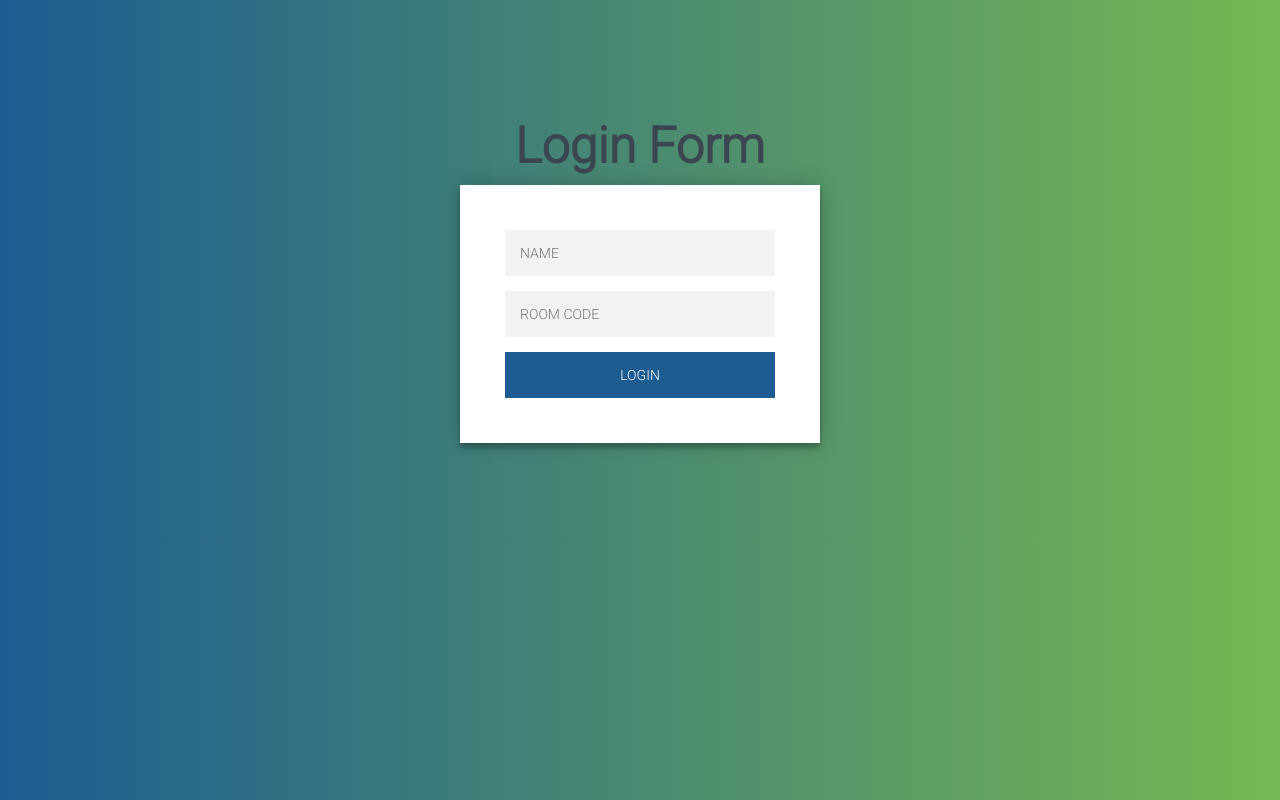
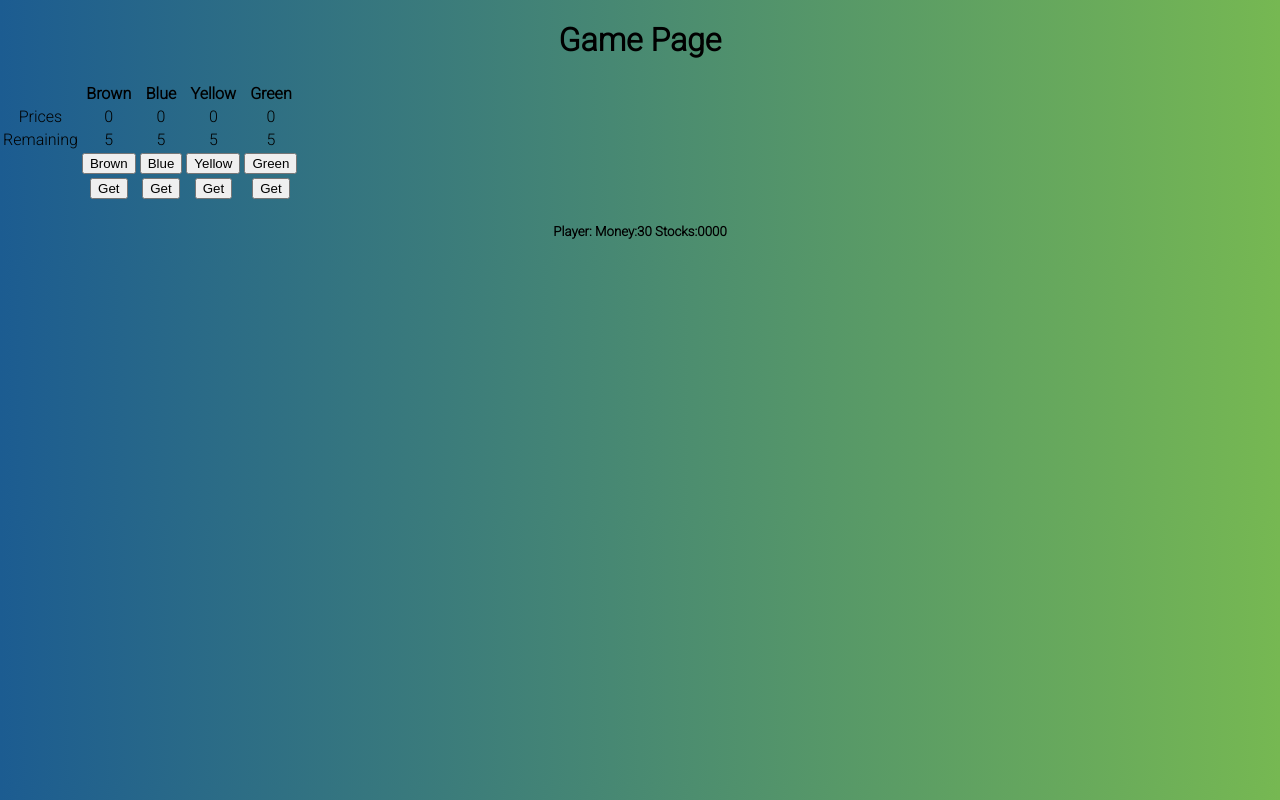
Before and after one commit to katrincheung/Manila, a React (Create React App) app in the folder client/: page / in a window 1280 px wide. Built offline with nearby package versions, Linux system fonts and the light colour scheme; no server answers.

Commit message:
finished share table

```diff
--- a/client/src/App.js
+++ b/client/src/App.js
@@ -15,11 +15,9 @@ function App() {
     },[]);
 
     return (
-      <div className="App">
-        <div className="center">
-            <HandleMessage messageQueue={messageQueue.split(' ')}/>
-        </div>
-      </div>
+          <div className="App">
+                <HandleMessage messageQueue={messageQueue.split(' ')}/>
+          </div>
     );
 }
 
--- a/client/src/Game.jsx
+++ /dev/null
@@ -1,13 +0,0 @@
-import React from 'react';
-
-
-function Game() {
-
-    return(
-        <div>
-            <h1>Game Page</h1>
-        </div>
-    );
-}
-
-export default Game;
--- /dev/null
+++ b/client/src/GamePage.jsx
@@ -0,0 +1,41 @@
+import React, { useState } from 'react';
+import Player from "./components/game/Player";
+import ShareTable from "./components/game/ShareTable";
+
+function GamePage() {
+
+    const [ sharePrices, setSharePrices ] = useState({'brown':0, 'blue':0, 'yellow':0, 'green':0});
+    const [ shareNumbers, setShareNumbers ] = useState({'brown':5, 'blue':5, 'yellow':5, 'green':5});
+    const priceUp = ( color ) => {
+        switch (sharePrices[color]){
+            case 5:
+                setSharePrices({...sharePrices, [color]:10});
+                break;
+            case 10:
+                setSharePrices({...sharePrices, [color]:20});
+                break;
+            case 20:
+                setSharePrices({...sharePrices, [color]:30});
+                break;
+            default:
+                setSharePrices({...sharePrices, [color]:5});
+                break;
+        }
+    };
+    const getShare = ( color ) => {
+        if(shareNumbers[color] > 0)
+            setShareNumbers({...shareNumbers, [color]:shareNumbers[color]-1});
+    };
+
+
+    return(
+        <div>
+            <h1>Game Page</h1>
+            <ShareTable sharePrices={sharePrices} shareNumbers={shareNumbers} priceUp={priceUp} getShare={getShare}/>
+            <Player/>
+
+        </div>
+    );
+}
+
+export default GamePage;
--- a/client/src/HandleMessage.jsx
+++ b/client/src/HandleMessage.jsx
@@ -1,11 +1,11 @@
 import React, {useEffect, useState} from 'react';
 import WaitingPage from "./WaitingPage";
 import LoginPage from "./LoginPage";
-import Game from "./Game";
+import GamePage from "./GamePage";
 
 const HandleMessage = ({ messageQueue }) => {
 
-    const [ direct, setDirect ] = useState('LoginPage');
+    const [ direct, setDirect ] = useState('GamePage');
     const [ isHost, setIsHost ] = useState(false);
     const [ nameList, setNameList ] = useState([]);
     const [ roomCode, setRoomCode ] = useState('');
@@ -16,8 +16,8 @@ const HandleMessage = ({ messageQueue }) => {
                 return <LoginPage/>
             case 'WaitingPage':
                 return <WaitingPage isHost={isHost} nameList={nameList} code={roomCode}/>
-            case 'Game':
-                return <Game/>
+            case 'GamePage':
+                return <GamePage/>
             default:
                 return <h2>default</h2>
         }
@@ -43,7 +43,7 @@ const HandleMessage = ({ messageQueue }) => {
                 setNameList([]);
                 break;
             case 'GAME_START':
-                setDirect('Game');
+                setDirect('GamePage');
                 break;
             default:
                 console.log(`${messageQueue}`);
--- /dev/null
+++ b/client/src/components/game/Player.jsx
@@ -0,0 +1,16 @@
+import React, { useState } from 'react';
+
+function Player() {
+
+    const [ money, setMoney ] = useState(30);
+    const [ stockList, setStockList ] = useState([0,0,0,0]);
+
+
+    return (
+        <div>
+            <h5>Player: Money:{money} Stocks:{stockList}</h5>
+        </div>
+    );
+}
+
+export default Player;
--- /dev/null
+++ b/client/src/components/game/ShareTable.jsx
@@ -0,0 +1,49 @@
+import React from 'react';
+
+function ShareTable({ sharePrices,shareNumbers, priceUp, getShare }) {
+
+
+    return(
+        <div>
+            <table>
+                <thead>
+                    <tr>
+                        <th></th><th>Brown</th><th>Blue</th><th>Yellow</th><th>Green</th>
+                    </tr>
+                </thead>
+                <tbody>
+                    <tr>
+                        <td>Prices</td>
+                        <td>{sharePrices.brown}</td>
+                        <td>{sharePrices.blue}</td>
+                        <td>{sharePrices.yellow}</td>
+                        <td>{sharePrices.green}</td>
+                    </tr>
+                    <tr>
+                        <td>Remaining</td>
+                        <td>{shareNumbers.brown}</td>
+                        <td>{shareNumbers.blue}</td>
+                        <td>{shareNumbers.yellow}</td>
+                        <td>{shareNumbers.green}</td>
+                    </tr>
+                    <tr>
+                        <td></td>
+                        <td><button type='button' children='Brown' onClick={() => priceUp('priceUp')}/></td>
+                        <td><button type='button' children='Blue' onClick={() => priceUp('priceUp')}/></td>
+                        <td><button type='button' children='Yellow' onClick={() => priceUp('priceUp')}/></td>
+                        <td><button type='button' children='Green' onClick={() => priceUp('priceUp')}/></td>
+                    </tr>
+                    <tr>
+                        <td></td>
+                        <td><button type='button' children='Get' onClick={() => getShare('brown')}/></td>
+                        <td><button type='button' children='Get' onClick={() => getShare('blue')}/></td>
+                        <td><button type='button' children='Get' onClick={() => getShare('yellow')}/></td>
+                        <td><button type='button' children='Get' onClick={() => getShare('green')}/></td>
+                    </tr>
+                </tbody>
+            </table>
+        </div>
+    );
+}
+
+export default ShareTable;
```
Also changed, not shown: client/src/components/game/Boat.jsx (added, +14 -0 lines), 1 other file (tests, documents, lock files or other folders).
